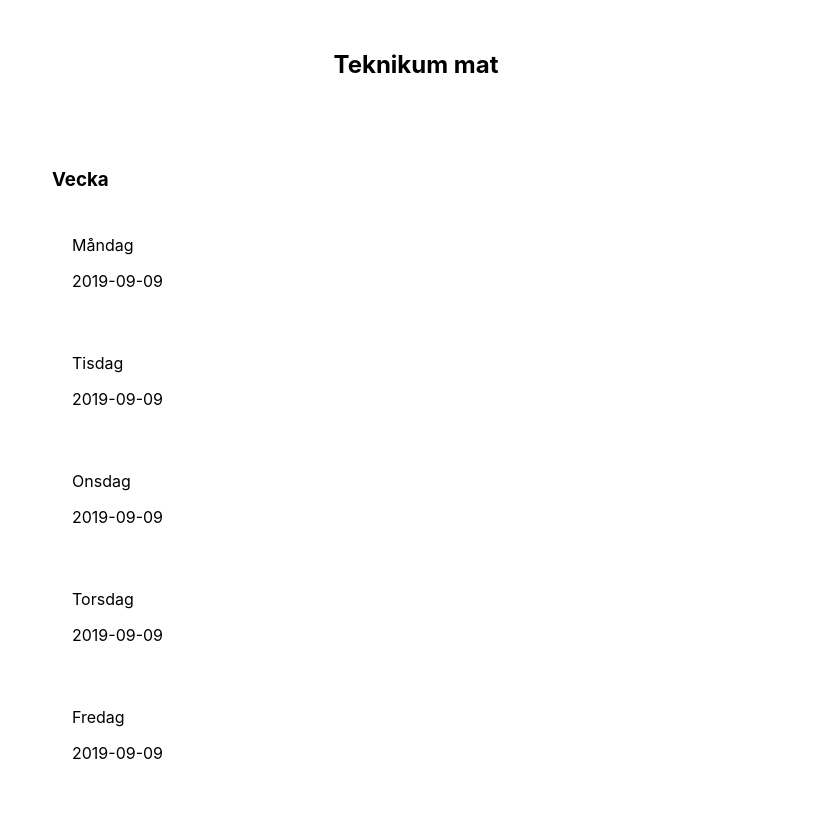
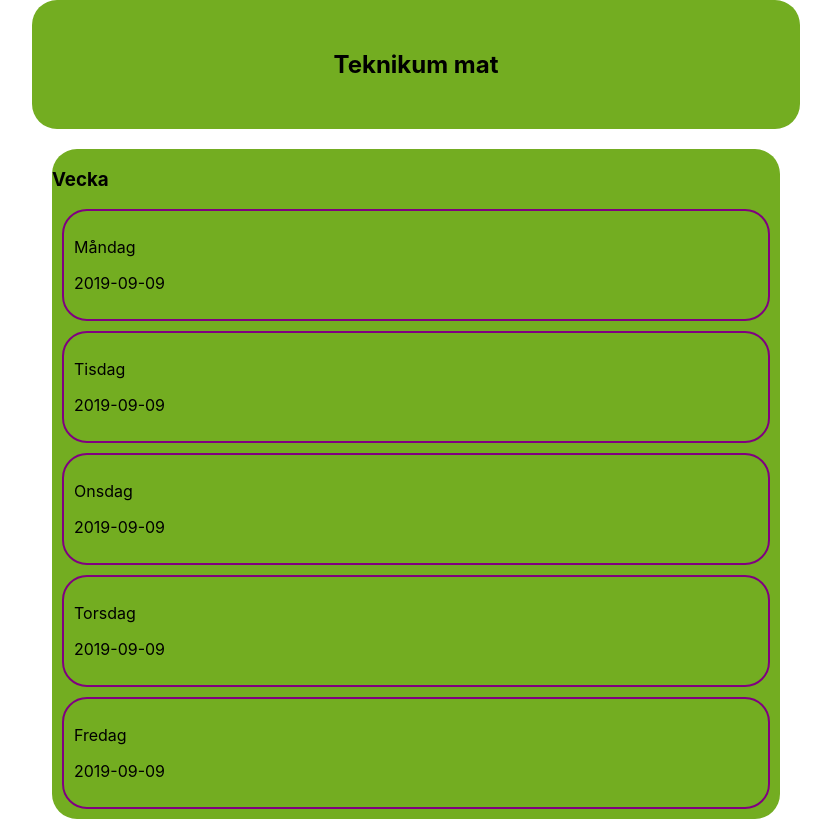
Before and after one commit to ertu00001/vecko-meny, a plain HTML site: page index.html in a window 1280 px wide. Shown: the whole page, without its empty margins (224-1055 px from the left). Drawn offline with Linux system fonts and the light colour scheme; no server answers.

Commit message:
final version

```diff
--- a/style.css
+++ b/style.css
@@ -6,16 +6,22 @@ body {
 .header {
     padding: 30px;
     text-align: center;
+    border-radius: 25px;
+    background-color: #73AD21;
 }
 
 .main {
     overflow: hidden;
     margin: 20px;
+    border-radius: 25px;
+    background-color: #73AD21;
 }
 
 .row {
     overflow: hidden;
     margin: 10px;
+    border-radius: 25px;
+    border: 2px solid purple;
 }
 
 .date {
```
